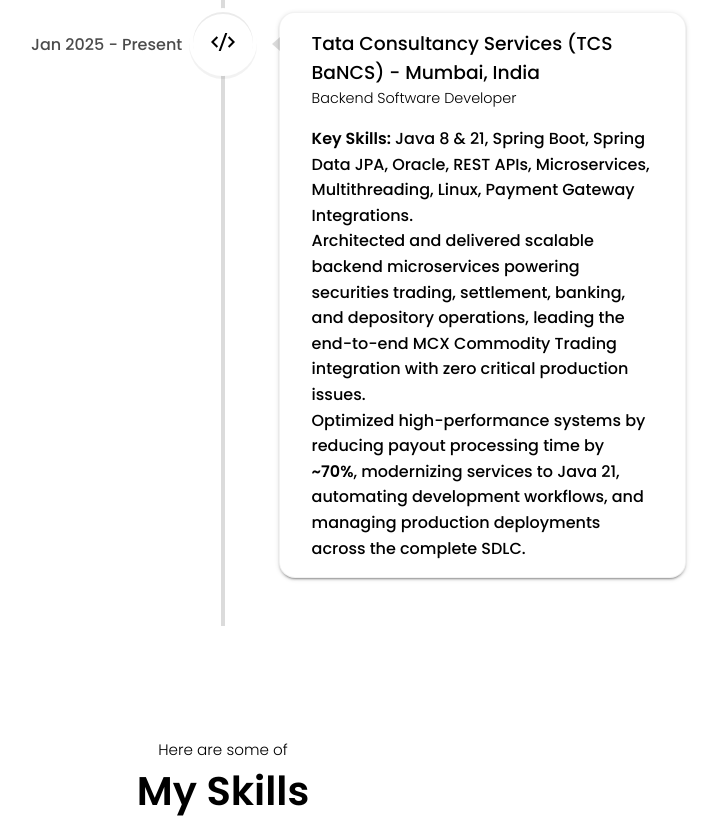
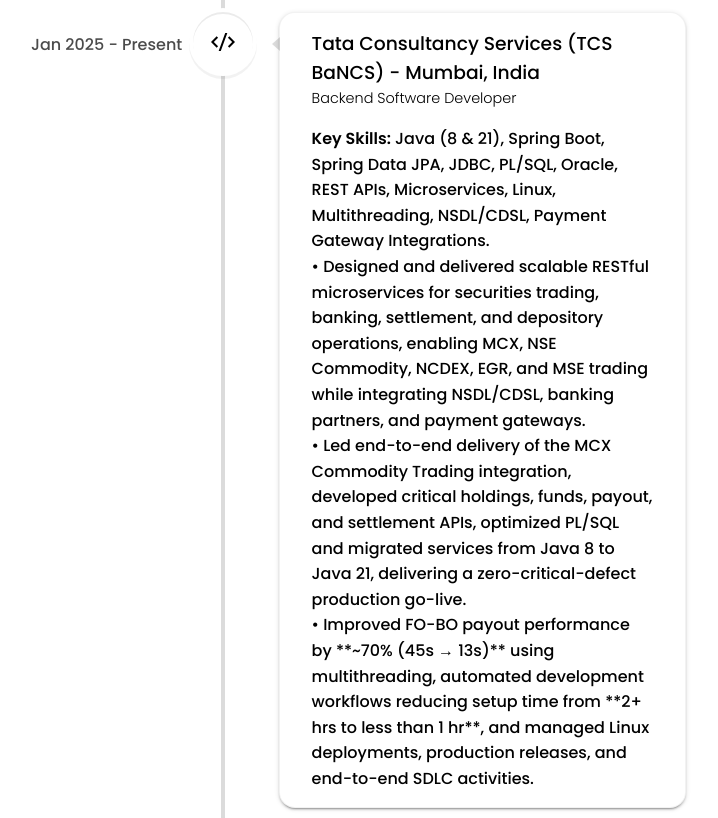
Before and after one commit to NishantAhirao/portfolio, a React (Create React App) app: page / in a window 1280 px wide. Shown: the part 1340-2158 px from the top of the page, without its empty margins (417-1135 px from the left). Built offline with nearby package versions, Linux system fonts and the light colour scheme.

Commit message:
updating experience

```diff
--- a/src/components/About/About.js
+++ b/src/components/About/About.js
@@ -56,19 +56,23 @@ const About = () => {
       description: (
         <div>
           <p>
-            <strong>Key Skills:</strong> Java 8 & 21, Spring Boot, Spring Data
-            JPA, Oracle, REST APIs, Microservices, Multithreading, Linux,
-            Payment Gateway Integrations.
+            <strong>Key Skills:</strong> Java (8 & 21), Spring Boot, Spring Data
+            JPA, JDBC, PL/SQL, Oracle, REST APIs, Microservices, Linux,
+            Multithreading, NSDL/CDSL, Payment Gateway Integrations.
             <br />
-            Architected and delivered scalable backend microservices powering
-            securities trading, settlement, banking, and depository operations,
-            leading the end-to-end MCX Commodity Trading integration with zero
-            critical production issues.
+            • Designed and delivered scalable RESTful microservices for
+            securities trading, banking, settlement, and depository operations,
+            enabling MCX, NSE Commodity, NCDEX, EGR, and MSE trading while
+            integrating NSDL/CDSL, banking partners, and payment gateways.
             <br />
-            Optimized high-performance systems by reducing payout processing
-            time by <strong>~70%</strong>, modernizing services to Java 21,
-            automating development workflows, and managing production
-            deployments across the complete SDLC.
+            • Led end-to-end delivery of the MCX Commodity Trading integration,
+            developed critical holdings, funds, payout, and settlement APIs,
+            optimized PL/SQL and migrated services from Java 8 to Java 21,
+            delivering a zero-critical-defect production go-live.
+            <br />• Improved FO-BO payout performance by **~70% (45s → 13s)**
+            using multithreading, automated development workflows reducing setup
+            time from **2+ hrs to less than 1 hr**, and managed Linux
+            deployments, production releases, and end-to-end SDLC activities.
           </p>
         </div>
       ),
```
